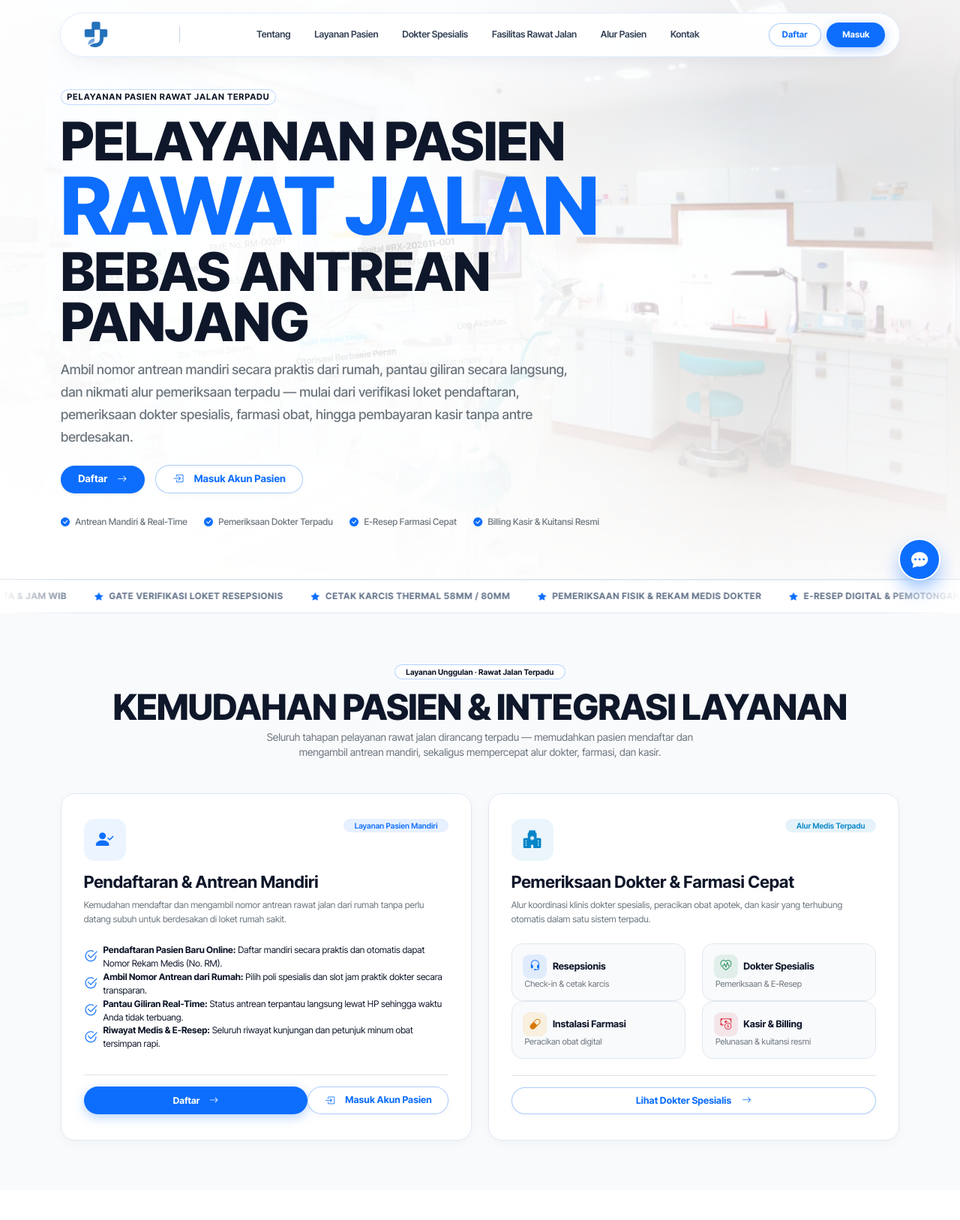
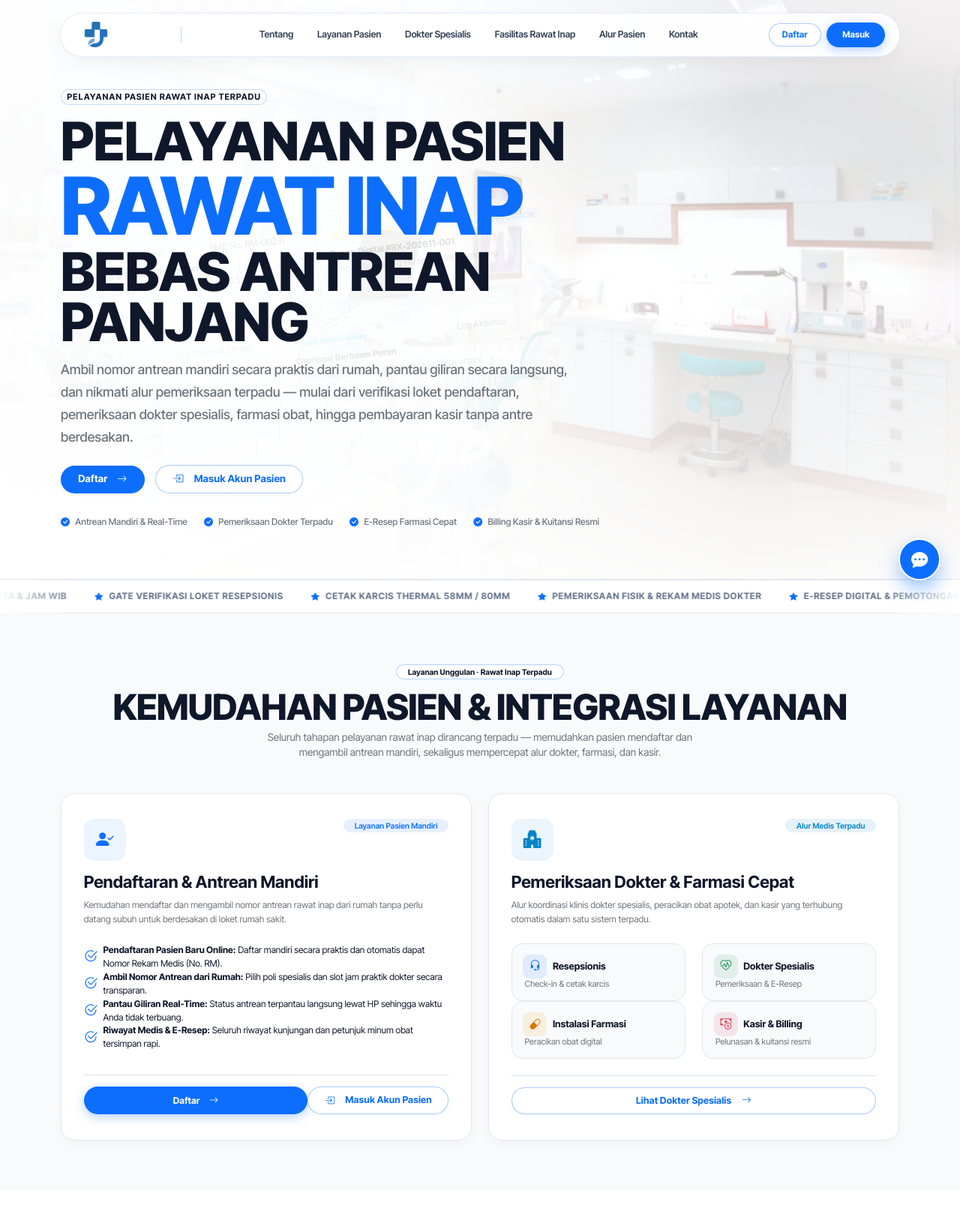
Before and after one commit to Valzien/Josjis-Hospital-System, a Laravel app: page / in a window 1280 px wide. Shown: the top 1627 px of the page at 75% size. Run offline with Laravel 12, Linux system fonts and the light colour scheme; data comes from the database, SQL or seed files in the repository; data that the repository does not hold is empty; some web fonts are replaced.

Commit message:
fix: landing page menggunakan istilah rawat inap

```diff
--- a/resources/views/landing.blade.php
+++ b/resources/views/landing.blade.php
@@ -33,7 +33,7 @@
             <a href="#layanan" class="adievia-nav-link">Tentang</a>
             <a href="#layanan-pasien" class="adievia-nav-link">Layanan Pasien</a>
             <a href="#dokter" class="adievia-nav-link">Dokter Spesialis</a>
-            <a href="#fasilitas" class="adievia-nav-link">Fasilitas Rawat Jalan</a>
+            <a href="#fasilitas" class="adievia-nav-link">Fasilitas Rawat Inap</a>
             <a href="#alur" class="adievia-nav-link">Alur Pasien</a>
             <a href="#kontak" class="adievia-nav-link">Kontak</a>
         </nav>
@@ -65,7 +65,7 @@
             <li class="nav-item"><a class="nav-link text-dark fw-bold" href="#layanan" data-bs-dismiss="offcanvas">Tentang Layanan</a></li>
             <li class="nav-item"><a class="nav-link text-dark fw-bold" href="#layanan-pasien" data-bs-dismiss="offcanvas">Layanan Pasien</a></li>
             <li class="nav-item"><a class="nav-link text-dark fw-bold" href="#dokter" data-bs-dismiss="offcanvas">Dokter Spesialis</a></li>
-            <li class="nav-item"><a class="nav-link text-dark fw-bold" href="#fasilitas" data-bs-dismiss="offcanvas">Fasilitas Rawat Jalan</a></li>
+            <li class="nav-item"><a class="nav-link text-dark fw-bold" href="#fasilitas" data-bs-dismiss="offcanvas">Fasilitas Rawat Inap</a></li>
             <li class="nav-item"><a class="nav-link text-dark fw-bold" href="#alur" data-bs-dismiss="offcanvas">Alur Pelayanan</a></li>
             <li class="nav-item"><a class="nav-link text-dark fw-bold" href="#kontak" data-bs-dismiss="offcanvas">Kontak &amp; Lokasi</a></li>
         </ul>
@@ -95,7 +95,7 @@
             <div class="hero-mockup-row">
                 <div class="hero-mockup-card">
                     <div class="d-flex justify-content-between align-items-center mb-2">
-                        <span class="badge bg-primary bg-opacity-10 text-primary small">SIMRS Rawat Jalan</span>
+                        <span class="badge bg-primary bg-opacity-10 text-primary small">SIMRS Rawat Inap</span>
                         <span class="text-muted small">09.30 WIB</span>
                     </div>
                     <div class="fw-bold text-dark small mb-1">Papan Antrean Poliklinik</div>
@@ -166,14 +166,14 @@
                 <div class="mb-3 reveal">
                     <span class="badge border bg-white text-primary rounded-pill px-3.5 py-1.5 fw-bold shadow-xs"
                           style="font-size: 0.76rem; letter-spacing: 0.08em; border-color: rgba(13, 110, 253, 0.25) !important;">
-                        PELAYANAN PASIEN RAWAT JALAN TERPADU
+                        PELAYANAN PASIEN RAWAT INAP TERPADU
                     </span>
                 </div>
 
                 <!-- Giant 3-Line Modern Headline (Parkinsans Font, Left Aligned) -->
                 <h1 class="jhs-caps mb-3 reveal delay-100" style="line-height: 0.94;">
                     <span class="d-block text-slate-900" style="font-size: clamp(2.3rem, 6.5vw, 4.8rem); font-weight: 800;">PELAYANAN PASIEN</span>
-                    <span class="d-block my-1" style="font-size: clamp(3rem, 10vw, 7.2rem); font-weight: 800; color: #0d6efd; letter-spacing: -0.03em;">RAWAT JALAN</span>
+                    <span class="d-block my-1" style="font-size: clamp(3rem, 10vw, 7.2rem); font-weight: 800; color: #0d6efd; letter-spacing: -0.03em;">RAWAT INAP</span>
                     <span class="d-block text-slate-900" style="font-size: clamp(2.3rem, 6.5vw, 4.8rem); font-weight: 800;">BEBAS ANTREAN PANJANG</span>
                 </h1>
 
@@ -249,11 +249,11 @@
     <div class="container py-lg-4">
         <div class="text-center mb-5 reveal">
             <span class="badge border bg-white text-primary rounded-pill px-3 py-1.5 fw-bold small mb-2 shadow-xs" style="border-color: rgba(13, 110, 253, 0.3) !important;">
-                Layanan Unggulan &middot; Rawat Jalan Terpadu
+                Layanan Unggulan &middot; Rawat Inap Terpadu
             </span>
             <h2 class="jhs-caps fw-black text-slate-900 mt-2 mb-2" style="font-size: clamp(2rem, 5vw, 3.2rem);">KEMUDAHAN PASIEN &amp; INTEGRASI LAYANAN</h2>
             <p class="text-secondary mx-auto mb-0" style="max-width: 580px;">
-                Seluruh tahapan pelayanan rawat jalan dirancang terpadu — memudahkan pasien mendaftar dan mengambil antrean mandiri, sekaligus mempercepat alur dokter, farmasi, dan kasir.
+                Seluruh tahapan pelayanan rawat inap dirancang terpadu — memudahkan pasien mendaftar dan mengambil antrean mandiri, sekaligus mempercepat alur dokter, farmasi, dan kasir.
             </p>
         </div>
 
@@ -272,7 +272,7 @@
 
                     <h3 class="h4 fw-bold text-slate-900 mb-2">Pendaftaran &amp; Antrean Mandiri</h3>
                     <p class="text-secondary small mb-4" style="line-height: 1.6;">
-                        Kemudahan mendaftar dan mengambil nomor antrean rawat jalan dari rumah tanpa perlu datang subuh untuk berdesakan di loket rumah sakit.
+                        Kemudahan mendaftar dan mengambil nomor antrean rawat inap dari rumah tanpa perlu datang subuh untuk berdesakan di loket rumah sakit.
                     </p>
 
                     <ul class="list-unstyled mb-4 flex-grow-1">
@@ -467,16 +467,16 @@
     </div>
 </section>
 
-<!-- Section: Fasilitas Rawat Jalan (NO LAB & NO RADIOLOGI) -->
+<!-- Section: Fasilitas Rawat Inap (NO LAB & NO RADIOLOGI) -->
 <section id="fasilitas" class="py-5 bg-white">
     <div class="container py-lg-4">
         <div class="text-center mb-5 reveal">
             <span class="badge border bg-white text-primary rounded-pill px-3 py-1.5 fw-bold small mb-2 shadow-xs" style="border-color: rgba(13, 110, 253, 0.3) !important;">
                 SARANA MEDIS
             </span>
-            <h2 class="jhs-caps fw-black text-slate-900 mt-2 mb-2" style="font-size: clamp(2rem, 5vw, 3.2rem);">FASILITAS PELAYANAN RAWAT JALAN</h2>
+            <h2 class="jhs-caps fw-black text-slate-900 mt-2 mb-2" style="font-size: clamp(2rem, 5vw, 3.2rem);">FASILITAS PELAYANAN RAWAT INAP</h2>
             <p class="text-secondary mx-auto mb-0" style="max-width: 520px;">
-                Sarana penunjang rawat jalan yang terhubung langsung dengan sistem antrean dan kasir.
+                Sarana penunjang rawat inap yang terhubung langsung dengan sistem antrean dan kasir.
             </p>
         </div>
 
@@ -564,7 +564,7 @@
                             <i class="bi bi-clock fs-5"></i>
                         </div>
                         <div>
-                            <div class="small text-secondary">Jam Pelayanan Rawat Jalan</div>
+                            <div class="small text-secondary">Jam Pelayanan Rawat Inap</div>
                             <div class="fw-bold text-slate-900">{{ config('jhs.contact.hours') }}</div>
                         </div>
                     </div>
```
